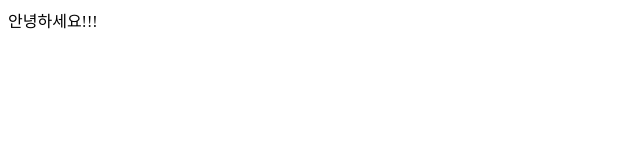
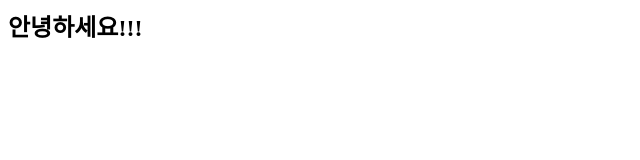
Before and after one commit to dhkdtjddns/centaurea-blue.github.io, a plain HTML site: page index.html in a window 1280 px wide. Shown: the whole page, without its empty margins (0-640 px from the left). Drawn offline with Linux system fonts and the light colour scheme.

Commit message:
Update index.html

```diff
--- a/index.html
+++ b/index.html
@@ -3,7 +3,8 @@
   </head>
 
   <body>
-    안녕하세요!!!
+   <h2>안녕하세요!!!</h2>
+
   </body>
 
 </html>
```
